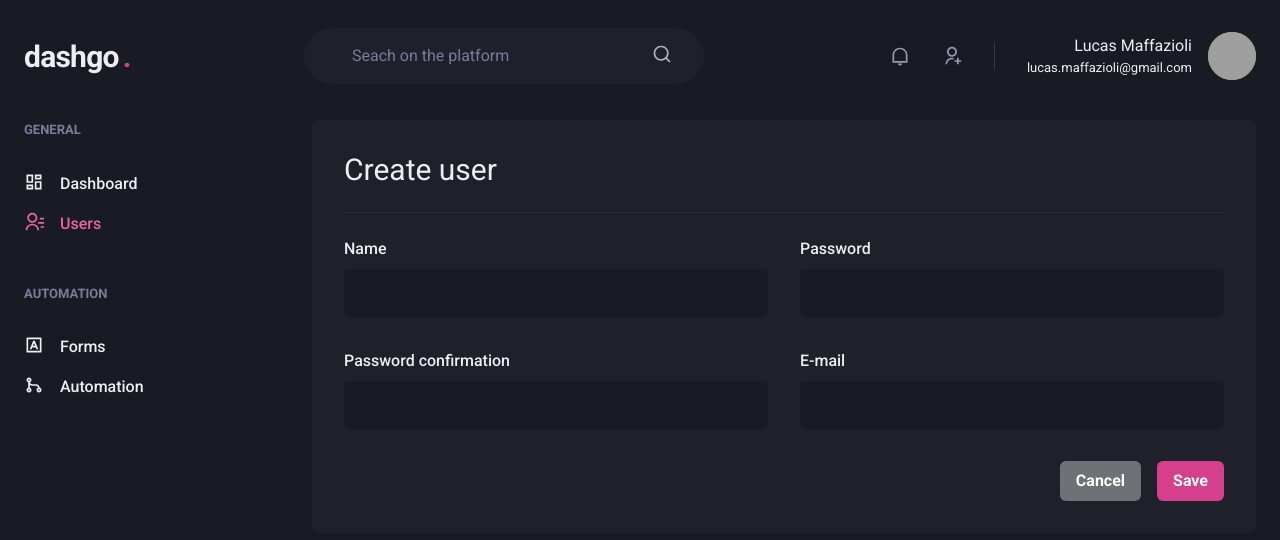
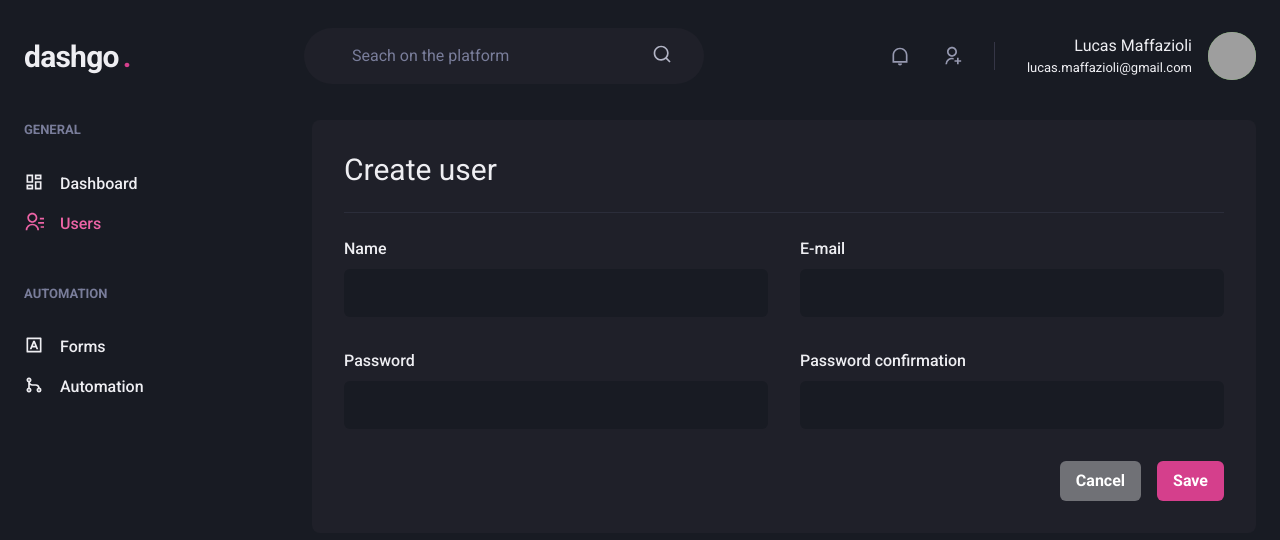
Before and after one commit to lucasmaffazioli/dashgo, a Next.js app: page /users/create in a window 1280 px wide. Shown: the top 540 px of the page. Built offline with nearby package versions, Linux system fonts and the light colour scheme; grey boxes are pictures that could not be loaded.

Commit message:
Form validation create user

```diff
--- a/src/pages/users/create.tsx
+++ b/src/pages/users/create.tsx
@@ -9,11 +9,61 @@ import {
 	VStack,
 } from '@chakra-ui/react'
 import Link from 'next/link'
+import { SubmitHandler, useForm } from 'react-hook-form'
+import * as yup from 'yup'
+import { yupResolver } from '@hookform/resolvers/yup'
 import { Input } from '../../components/Form/Input'
 import Header from '../../components/Header'
 import Sidebar from '../../components/Sidebar'
 
+type FormValues = {
+	name: string
+	email: string
+	password: string
+	password_confirmation: string
+}
+
+const createUserFormSchema = yup.object().shape({
+	name: yup.string().required('Name is required'),
+	email: yup
+		.string()
+		.required('E-mail is required')
+		.email('Invalid e-mail'),
+	password: yup
+		.string()
+		.required('Password is required')
+		.min(6, 'Minimum of 6 characters'),
+	password_confirmation: yup
+		.string()
+		.oneOf(
+			[null, yup.ref('password')],
+			'Both passwords must be the same'
+		),
+})
+
 export default function CreateUser() {
+	const {
+		register,
+		handleSubmit,
+		formState: {
+			errors,
+			isDirty,
+			isSubmitting,
+			touchedFields,
+			submitCount,
+		},
+	} = useForm<FormValues>({
+		resolver: yupResolver(createUserFormSchema),
+	})
+
+	const handleCreateUser: SubmitHandler<FormValues> =
+		async values => {
+			await new Promise(resolve =>
+				setTimeout(resolve, 2000)
+			)
+			console.log(values)
+		}
+
 	return (
 		<Box>
 			<Header />
@@ -27,6 +77,8 @@ export default function CreateUser() {
 			>
 				<Sidebar />
 				<Box
+					as='form'
+					onSubmit={handleSubmit(handleCreateUser)}
 					flex='1'
 					borderRadius={['6', '8']}
 					bgColor='gray.800'
@@ -44,11 +96,18 @@ export default function CreateUser() {
 							spacing={['6', '8']}
 							w='100%'
 						>
-							<Input name='name' label='Name' />
 							<Input
-								name='password'
-								label='Password'
-								type='password'
+								{...register('name')}
+								error={errors.name}
+								name='name'
+								label='Name'
+							/>
+							<Input
+								{...register('email')}
+								error={errors.email}
+								name='email'
+								label='E-mail'
+								type='email'
 							/>
 						</SimpleGrid>
 						<SimpleGrid
@@ -57,14 +116,18 @@ export default function CreateUser() {
 							w='100%'
 						>
 							<Input
+								{...register('password')}
+								error={errors.password}
+								name='password'
+								label='Password'
+								type='password'
+							/>
+							<Input
+								{...register('password_confirmation')}
+								error={errors.password_confirmation}
 								name='password_confirmation'
 								label='Password confirmation'
 								type='password'
-							/>
-							<Input
-								name='email'
-								label='E-mail'
-								type='email'
 							/>
 						</SimpleGrid>
 					</VStack>
@@ -75,7 +138,13 @@ export default function CreateUser() {
 									Cancel
 								</Button>
 							</Link>
-							<Button colorScheme='pink'>Save</Button>
+							<Button
+								type='submit'
+								colorScheme='pink'
+								isLoading={isSubmitting}
+							>
+								Save
+							</Button>
 						</HStack>
 					</Flex>
 				</Box>
```
